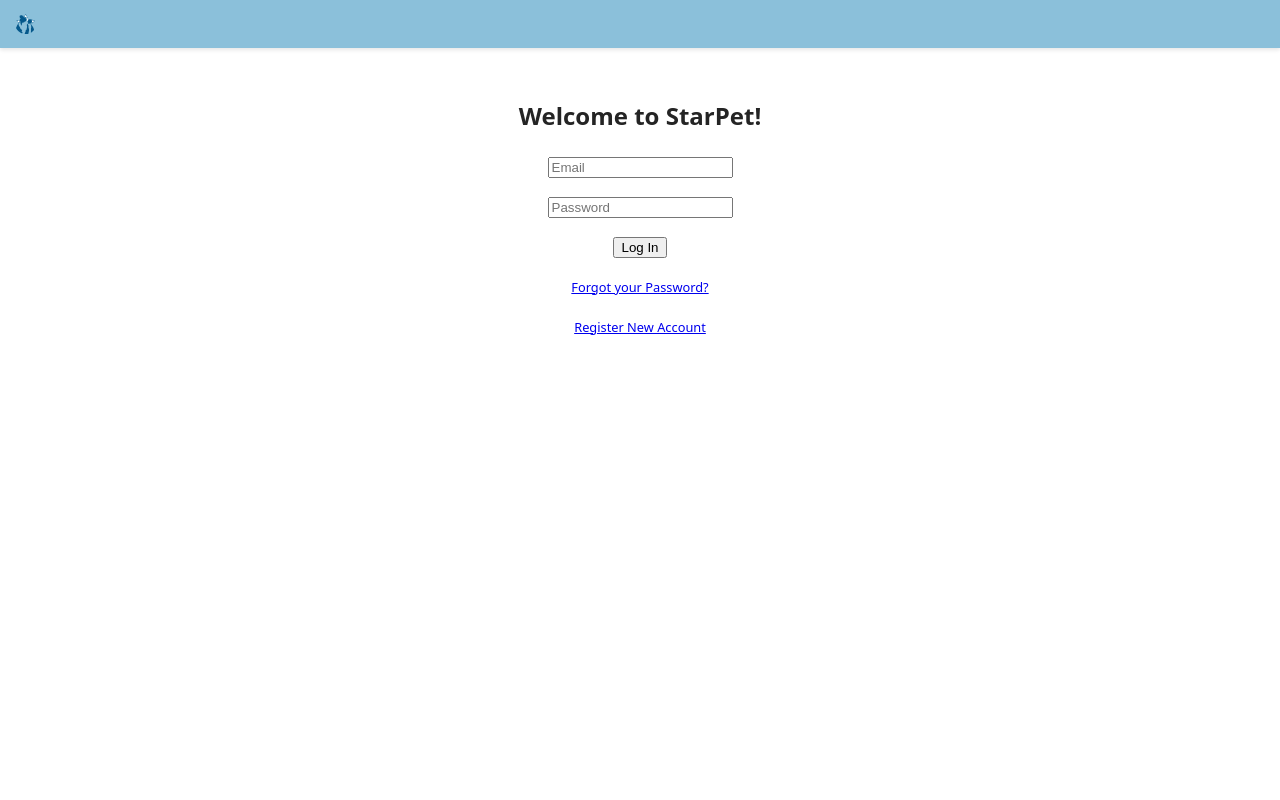
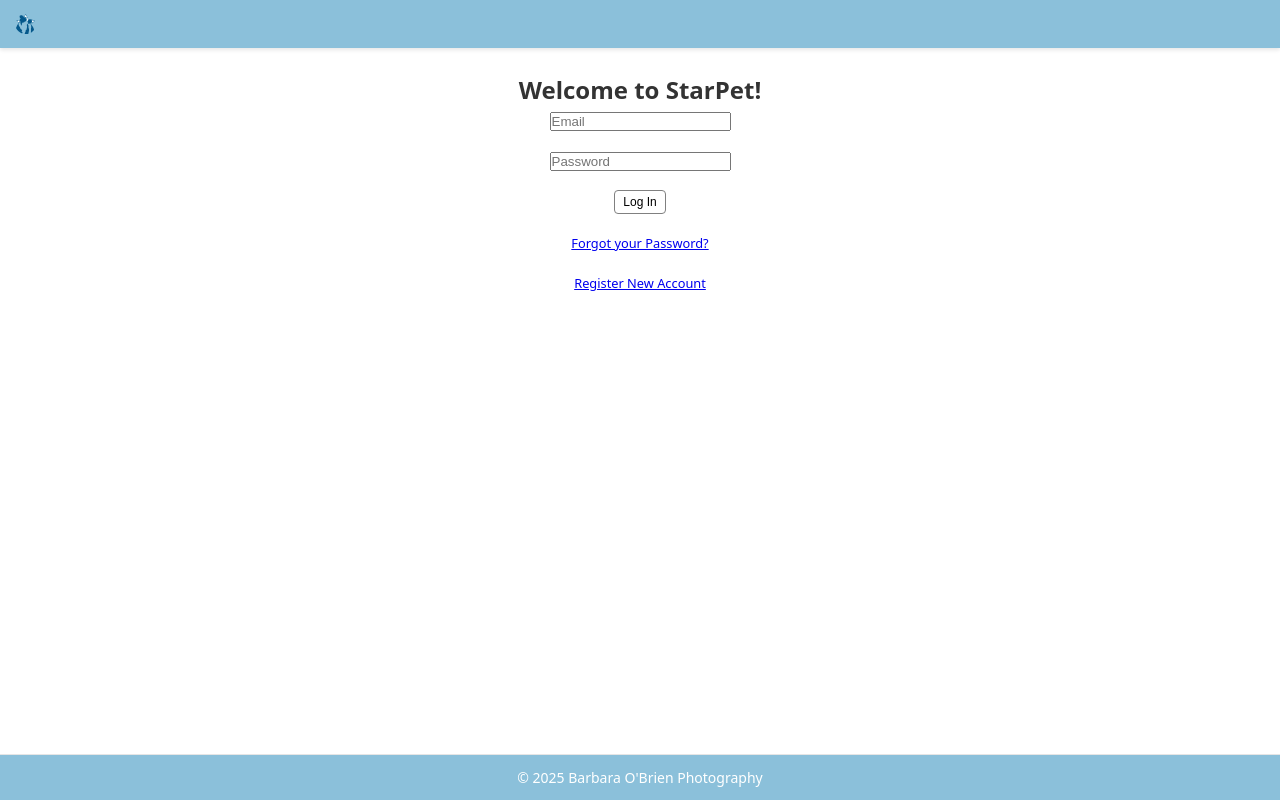
Before and after one commit to whoguy24/starpet, a React (Vite) app: page /login in a window 1280 px wide. Built offline with nearby package versions, Linux system fonts and the light colour scheme; no server answers.

Commit message:
Organized CSS file structure to standardize how our app handles styles.

```diff
--- a/src/app/App.css
+++ b/src/app/App.css
@@ -1,21 +1,13 @@
-#root {
-  text-align: center;
-  background-color: white;
-  height: 100%;
-  width: 100%;
-  margin: 0;
-  padding: 0;
+.app {
   display: flex;
   flex-direction: column;
   min-height: 100vh;
 }
 
-.page {
-  display: flex;
-  flex-direction: column;
-  justify-content: center;
-  align-items: center;
-  padding-top: 30px;
-  width: 100%;
-  margin-inline: auto;
+.app-content {
+  flex: 1;
+  padding: 24px;
+  max-width: 1200px;
+  margin: 0 auto;
+  transition: none;
 }
--- a/src/app/App.jsx
+++ b/src/app/App.jsx
@@ -8,6 +8,8 @@ import UserRegistration from "../components/User/UserRegistration";
 import UserResetPassword from "../components/User/UserResetPassword";
 import Navigation from "../components/Navigation/Navigation";
 import NotFound from "../components/Navigation/NotFound";
+import Footer from "../components/Navigation/Footer";
+import Animals from "../components/Animals/Animals";
 import Contacts from "../components/Contacts/Contacts";
 import config from "./config";
 
@@ -27,8 +29,11 @@ function App() {
   // Render DOM
   return (
     <>
+      <div className="app">
+        <header>
           <Navigation />
-      <div className="page">
+        </header>
+        <main className="app-content">
           <Routes>
             <Route path="/" element={<Navigate to="/dashboard" replace />} />
             <Route path="*" element={<Navigate to="/404" replace />} />
@@ -45,6 +50,14 @@ function App() {
               }
             />
             <Route
+              path="/animals"
+              element={
+                <ProtectedRoute>
+                  <Animals />
+                </ProtectedRoute>
+              }
+            />
+            <Route
               path="/contacts"
               element={
                 <ProtectedRoute>
@@ -53,6 +66,10 @@ function App() {
               }
             />
           </Routes>
+        </main>
+        <footer>
+          <Footer />
+        </footer>
       </div>
     </>
   );
--- a/src/components/Animals/Animals.jsx
+++ b/src/components/Animals/Animals.jsx
@@ -1,7 +1,8 @@
 // Import Modules
+import styles from "./Animals.module.css";
 
 // Component Function
-function Template() {
+function Animals() {
   // Initialize Hooks
 
   // Initialize Global State
@@ -9,8 +10,8 @@ function Template() {
   // Handler Functions
 
   // Render DOM
-  return <div>Template</div>;
+  return <div>Animals</div>;
 }
 
 // Export Component Function
-export default Template;
+export default Animals;
--- a/src/components/Dashboard/Dashboard.jsx
+++ b/src/components/Dashboard/Dashboard.jsx
@@ -8,7 +8,7 @@ function Dashboard() {
   return (
     <div className={styles.dashboardPage}>
       <div>
-        <h2>Welcome to StarPet!</h2>
+        <h2 className={styles.dashboardHeader}>Welcome to StarPet!</h2>
         <p>Click one of the links below to begin:</p>
         <div className={styles.dashboardLinks}>
           <Link to="/animals">Animals</Link>
--- a/src/components/Dashboard/Dashboard.module.css
+++ b/src/components/Dashboard/Dashboard.module.css
@@ -2,6 +2,13 @@
     display: flex;
     justify-content: center;
     width: 100%;
+    text-align: center;
+    padding: 16px;
+    margin-top: 60px;
+}
+
+.dashboardHeader {
+    padding: 12px;
 }
 
 .dashboardLinks {
--- /dev/null
+++ b/src/components/Navigation/Footer.jsx
@@ -0,0 +1,17 @@
+// Import Modules
+import styles from "./Footer.module.css";
+
+// Component Function
+function Footer() {
+  // Render DOM
+  return (
+    <footer className={styles.footer}>
+      <div className={styles.footerContent}>
+        <span>© 2025 Barbara O'Brien Photography</span>
+      </div>
+    </footer>
+  );
+}
+
+// Export Component Function
+export default Footer;
--- /dev/null
+++ b/src/components/Navigation/Footer.module.css
@@ -0,0 +1,15 @@
+.footer {
+  background-color: var(--color-secondary);
+  padding: 12px 16px;
+  text-align: center;
+  margin-top: 48px;
+  border-top: 1px solid #e5e5e5;
+}
+
+.footerContent {
+  display: flex;
+  flex-direction: column;
+  gap: 8px;
+  font-size: 0.875rem;
+  color: white;
+}
--- a/src/components/Navigation/Navigation.module.css
+++ b/src/components/Navigation/Navigation.module.css
@@ -4,6 +4,7 @@
     box-shadow: 0 2px 4px rgba(0,0,0,0.1);
     position: sticky;
     top: 0;
+    width: 100%;
 }
 
 .navigationContainer {
--- a/src/components/User/LoginForm.module.css
+++ b/src/components/User/LoginForm.module.css
@@ -2,6 +2,7 @@
     display: grid;
     grid-template-rows: 1fr;
     gap: 1rem;
+    text-align: center;
 }
 
 .textLink {
--- a/src/components/User/RegistrationForm.module.css
+++ b/src/components/User/RegistrationForm.module.css
@@ -2,6 +2,7 @@
     display: grid;
     grid-template-rows: 1fr;
     gap: 1rem;
+    text-align: center;
 }
 
 .textLink {
--- a/src/index.css
+++ b/src/index.css
@@ -1,77 +1,49 @@
 :root {
+    font-family: system-ui, Avenir, Helvetica, Arial, sans-serif;
+    --color-primary: #05588B;
+    --color-secondary: #8bc0da;
+    --color-text: #333333;
+    --color-background: white;
+    --spacing-xs: 4px;
+    --spacing-sm: 8px;
+    --spacing-md: 16px;
+    --spacing-lg: 24px;
+    --border-radius: 4px;
+}
 
-  font-family: system-ui, Avenir, Helvetica, Arial, sans-serif;
-  line-height: 1.5;
-  font-weight: 400;
+* {
+    box-sizing: border-box;
+    margin: 0;
+    padding: 0;
+}
 
-  color: #242424;
-  background-color: #fdfdfd;
-
-  font-synthesis: none;
-  text-rendering: optimizeLegibility;
-  -webkit-font-smoothing: antialiased;
-  -moz-osx-font-smoothing: grayscale;
-
+html, body, #root {
+    height: 100%;
 }
 
 body {
-  margin: 0;
-  display: flex;
-  place-items: center;
-  min-width: 320px;
-  min-height: 100vh;
+    background-color: var(--color-background);
+    color: var(--color-text);
+    line-height: 1.5;
 }
 
-/* a {
-  font-weight: 500;
-  color: #646cff;
-  text-decoration: inherit;
-}
-a:hover {
-  color: #535bf2;
-}
-
-body {
-  margin: 0;
-  display: flex;
-  place-items: center;
-  min-width: 320px;
-  min-height: 100vh;
-}
-
-h1 {
-  font-size: 3.2em;
-  line-height: 1.1;
+img {
+    display: block;
+    max-width: 100%;
+    height: auto;
 }
 
 button {
-  border-radius: 8px;
-  border: 1px solid transparent;
-  padding: 0.6em 1.2em;
-  font-size: 1em;
-  font-weight: 500;
-  font-family: inherit;
-  background-color: #1a1a1a;
-  cursor: pointer;
-  transition: border-color 0.25s;
-}
-button:hover {
-  border-color: #646cff;
-}
-button:focus,
-button:focus-visible {
-  outline: 4px auto -webkit-focus-ring-color;
+    font-size: 0.75rem;
+    padding: 4px 8px;
+    cursor: pointer;
+    color: black;
+    background-color: var(--color-background);
+    transition: background-color 0.2s ease;
+    border-radius: var(--border-radius);
+    border: 1px solid grey;
 }
 
-@media (prefers-color-scheme: light) {
-  :root {
-    color: #213547;
-    background-color: #ffffff;
-  }
-  a:hover {
-    color: #747bff;
-  }
-  button {
-    background-color: #f9f9f9;
-  }
-} */
+button:hover {
+  background-color: lightgrey
+}
--- a/src/templates/Template.jsx
+++ b/src/templates/Template.jsx
@@ -1,4 +1,5 @@
 // Import Modules
+import styles from "./Template.module.css";
 
 // Component Function
 function Template() {
```
Lines whose indentation alone changed are shown as unchanged.
